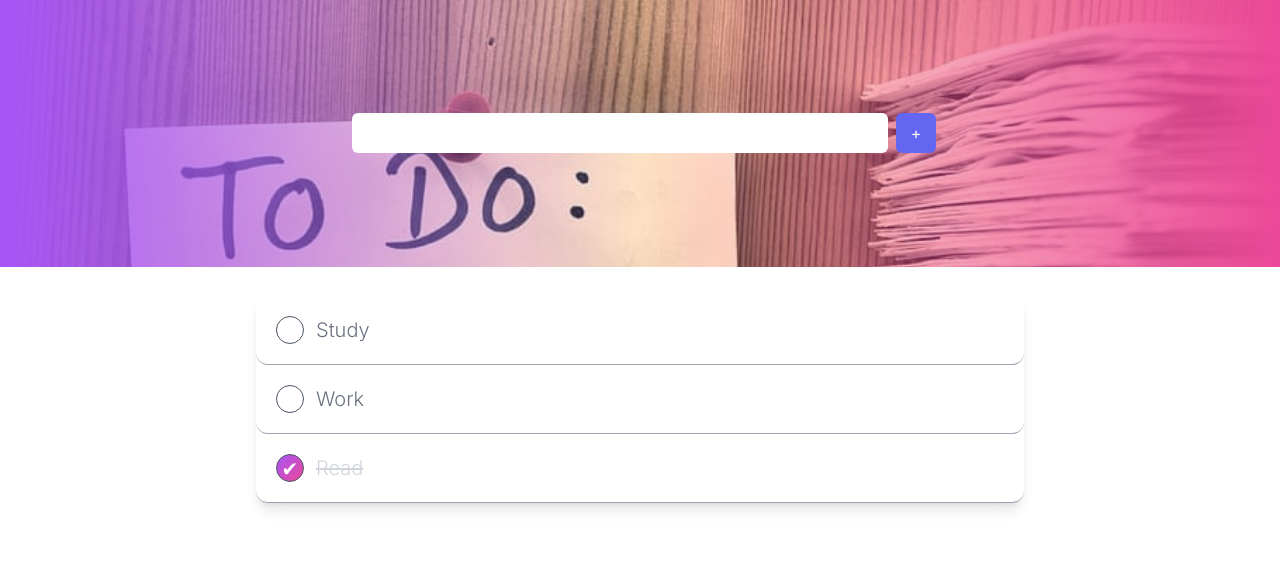
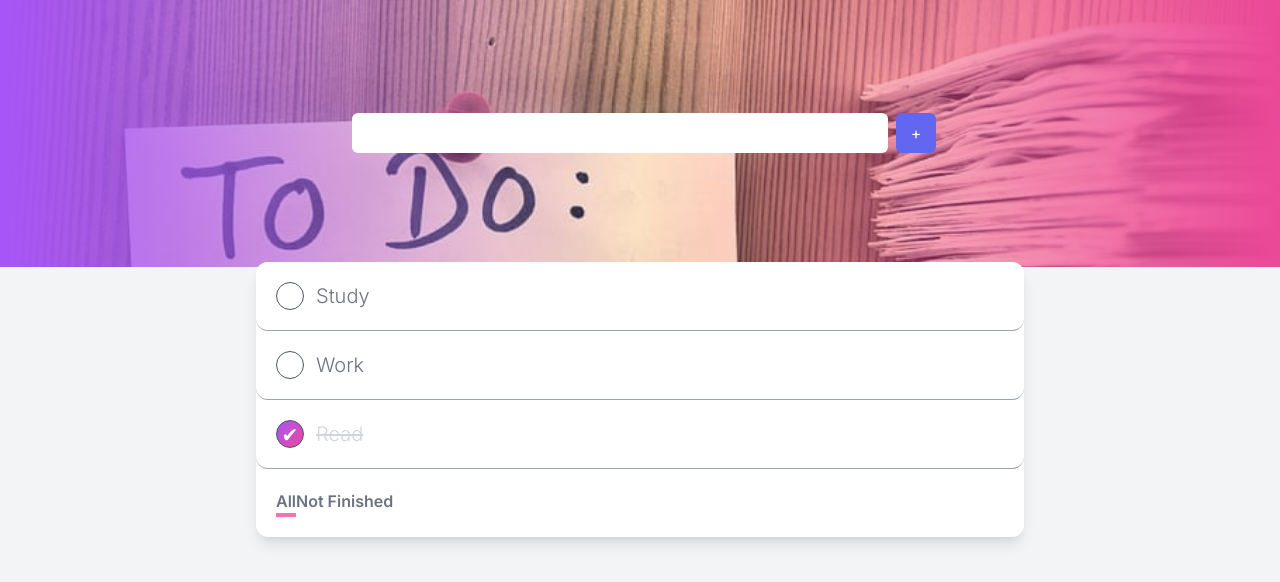
Before and after one commit to gabrielDpadua21/task-manager-tailwind, a Next.js app: page / in a window 1280 px wide. Shown: the top 582 px of the page. Built offline with nearby package versions, Linux system fonts and the light colour scheme.

Commit message:
feat: ✨ create list button

```diff
--- a/src/app/page.tsx
+++ b/src/app/page.tsx
@@ -23,7 +23,7 @@ export default function Home() {
   }
 
   return (
-    <main className="h-screen w-screen">
+    <main className="h-screen w-screen bg-gray-100">
         <Header />
     </main>
   )
--- a/src/components/list/List.tsx
+++ b/src/components/list/List.tsx
@@ -3,6 +3,7 @@
 import List from "@/model/List"
 import React from "react"
 import ListItem from "./ListItem";
+import ListButton from "./ListButton";
 
 
 interface ListProps {
@@ -26,6 +27,10 @@ const ListComponent: React.FC<ListProps> = (props: ListProps) => {
                         props.changeTasks(newTasks);
                     }}/>
                 ))}
+                <li className="p-5">
+                    <ListButton select={true} text="All" onClick={() => {}}/>
+                    <ListButton select={false} text="Not Finished" onClick={() => {}}/>
+                </li>
             </ul>
         </div>
     )
--- /dev/null
+++ b/src/components/list/ListButton.tsx
@@ -0,0 +1,28 @@
+import React from "react"
+
+interface ListButtonProps {
+    select?: boolean;
+    className?: string;
+    text: string;
+    onClick: (event: any) => void;
+}
+
+const ListButton: React.FC<ListButtonProps> = (props: ListButtonProps) => {
+
+    const border = props.select ? "border-b-4 border-pink-400" : ""
+
+    return (
+        <button onClick={props.onClick} className={`
+            text-gray-500
+            font-semibold
+            hover:text-black
+            focus:outline-none
+            ${border}
+            ${props.className}
+        `}>
+            {props.text}
+        </button>
+    )
+}
+
+export default ListButton;
```
